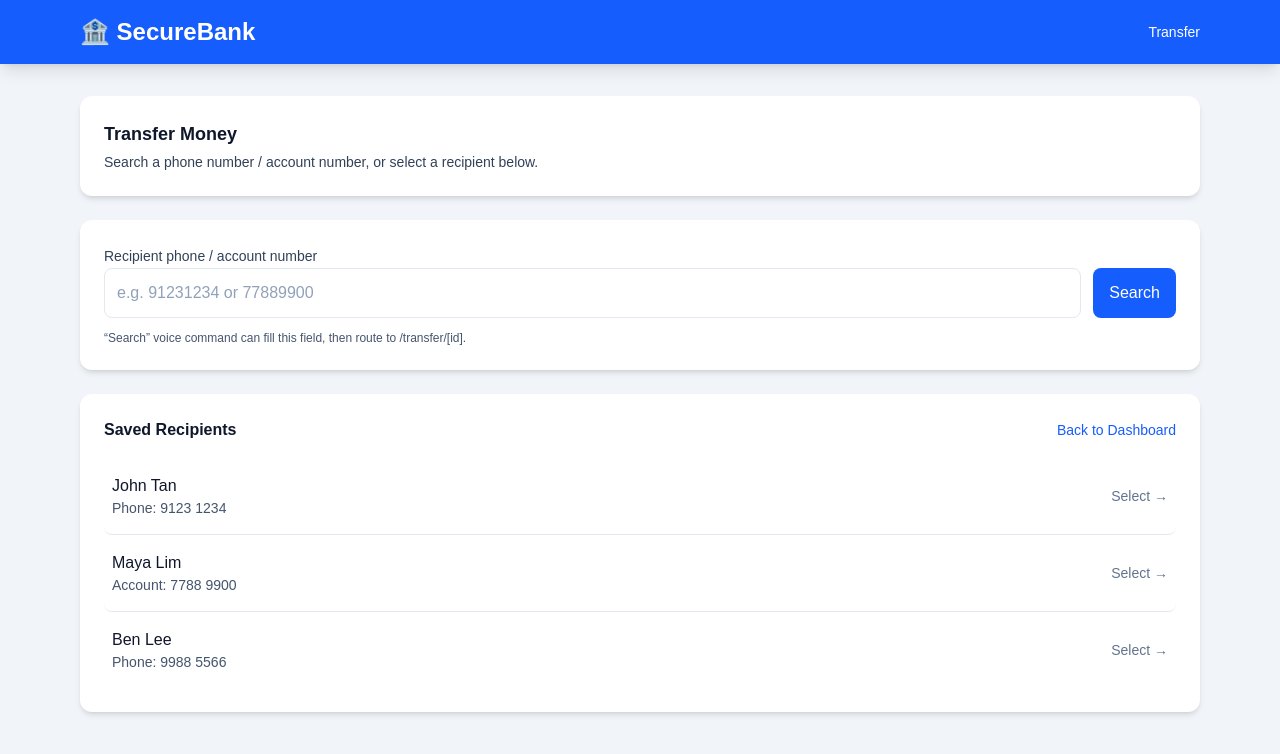
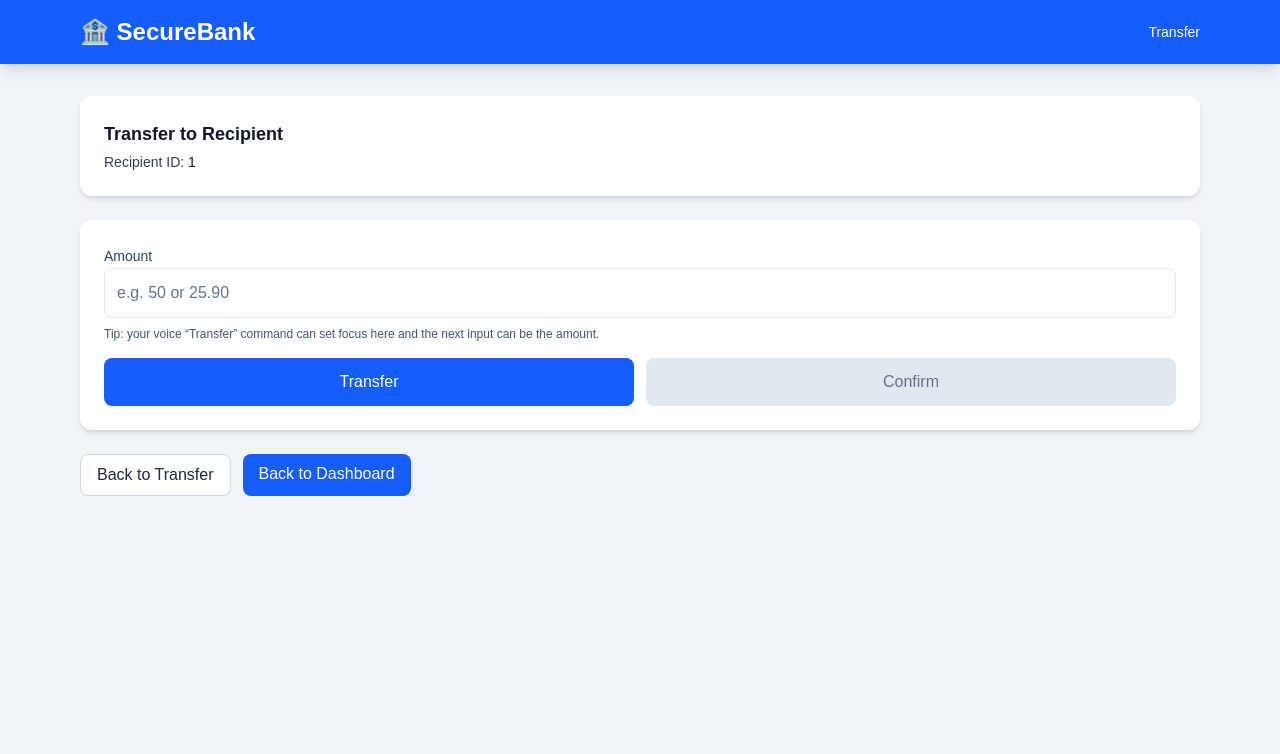
Before and after one commit to br4ndonlo0/iNTUtion, a Next.js app in the folder my-app/: page /transfer/1 in a window 1280 px wide. Shown: the top 754 px of the page. Built offline with nearby package versions, Linux system fonts and the light colour scheme.

Commit message:
Update page.tsx

```diff
--- a/my-app/app/transfer/[id]/page.tsx
+++ b/my-app/app/transfer/[id]/page.tsx
@@ -1,24 +1,62 @@
 "use client";
 
 import Link from "next/link";
-import { useRouter } from "next/navigation";
-import { useState } from "react";
+import { useParams, useRouter } from "next/navigation";
+import { useMemo, useState } from "react";
 
-const recipients = [
-  { id: "john-1234", name: "John Tan", detail: "Phone: 9123 1234" },
-  { id: "maya-7788", name: "Maya Lim", detail: "Account: 7788 9900" },
-  { id: "ben-5566", name: "Ben Lee", detail: "Phone: 9988 5566" },
-];
+export default function TransferToIdPage() {
+  const router = useRouter();
+  const params = useParams<{ id: string }>();
 
-export default function TransferPage() {
-  const router = useRouter();
-  const [query, setQuery] = useState("");
+  const recipientId = useMemo(() => {
+    const raw = params?.id ?? "";
+    return decodeURIComponent(Array.isArray(raw) ? raw[0] : raw);
+  }, [params]);
 
-  const handleSearch = (e: React.FormEvent) => {
-    e.preventDefault();
-    if (!query.trim()) return;
+  const [amount, setAmount] = useState("");
+  const [transferReady, setTransferReady] = useState(false);
+  const [confirmed, setConfirmed] = useState(false);
+  const [error, setError] = useState<string | null>(null);
 
-    router.push(`/transfer/${encodeURIComponent(query.trim())}`);
+  const parsedAmount = useMemo(() => {
+    // allow "12", "12.34"
+    const n = Number(amount);
+    return Number.isFinite(n) ? n : NaN;
+  }, [amount]);
+
+  const handleTransfer = () => {
+    setError(null);
+    setConfirmed(false);
+
+    if (!amount.trim()) {
+      setTransferReady(false);
+      setError("Please enter an amount.");
+      return;
+    }
+
+    if (!Number.isFinite(parsedAmount) || parsedAmount <= 0) {
+      setTransferReady(false);
+      setError("Amount must be a valid number greater than 0.");
+      return;
+    }
+
+    // demo: mark as ready to confirm
+    setTransferReady(true);
+  };
+
+  const handleConfirm = () => {
+    setError(null);
+
+    if (!transferReady) {
+      setError("Please press Transfer first.");
+      return;
+    }
+
+    // demo: confirm the transaction
+    setConfirmed(true);
+
+    // optional: after 1 second, go back to dashboard
+    // setTimeout(() => router.push("/dashboard"), 1000);
   };
 
   return (
@@ -32,75 +70,100 @@ export default function TransferPage() {
       </header>
 
       <main className="max-w-6xl mx-auto px-4 py-8 space-y-6">
-        {/* Intro */}
+        {/* Recipient */}
         <div className="bg-white rounded-xl shadow-md p-6">
           <h2 className="text-lg font-semibold text-slate-900 mb-1">
-            Transfer Money
+            Transfer to Recipient
           </h2>
           <p className="text-sm text-slate-700">
-            Search a phone number / account number, or select a recipient below.
+            Recipient ID:{" "}
+            <span className="font-medium text-slate-900">{recipientId}</span>
           </p>
         </div>
 
-        {/* Search */}
-        <form
-          onSubmit={handleSearch}
-          className="bg-white rounded-xl shadow-md p-6 space-y-3"
+        {/* Amount + actions */}
+        <div className="bg-white rounded-xl shadow-md p-6 space-y-4">
+          <div className="space-y-2">
+            <label className="text-sm text-slate-700">Amount</label>
+            <input
+              inputMode="decimal"
+              className="w-full rounded-lg border border-slate-200 bg-white py-3 px-3 outline-none focus:ring-2 focus:ring-blue-200 placeholder:text-slate-500"
+              placeholder="e.g. 50 or 25.90"
+              value={amount}
+              onChange={(e) => setAmount(e.target.value)}
+            />
+            <p className="text-xs text-slate-600">
+              Tip: your voice “Transfer” command can set focus here and the next
+              input can be the amount.
+            </p>
+          </div>
+
+          {/* Status */}
+          {error && (
+            <div className="rounded-lg border border-red-200 bg-red-50 px-4 py-3 text-sm text-red-700">
+              {error}
+            </div>
+          )}
+
+          {transferReady && !confirmed && (
+            <div className="rounded-lg border border-blue-200 bg-blue-50 px-4 py-3 text-sm text-blue-800">
+              Transfer prepared. Say/press <b>Confirm</b> to complete.
+            </div>
+          )}
+
+          {confirmed && (
+            <div className="rounded-lg border border-green-200 bg-green-50 px-4 py-3 text-sm text-green-800">
+              ✅ Transfer confirmed! (Demo)
+            </div>
+          )}
+
+          {/* Buttons */}
+          <div className="flex flex-col sm:flex-row gap-3">
+            <button
+              type="button"
+              onClick={handleTransfer}
+              className="flex-1 px-4 py-3 rounded-lg bg-blue-600 text-white hover:bg-blue-700 transition"
             >
-          <label className="text-sm text-slate-700">
-            Recipient phone / account number
-          </label>
+              Transfer
+            </button>
 
-          <div className="flex gap-3">
-            <input
-              className="flex-1 rounded-lg border border-slate-200 bg-white py-3 px-3 text-black outline-none focus:ring-2 focus:ring-blue-200 placeholder:text-slate-400"
-              placeholder="e.g. 91231234 or 77889900"
-              value={query}
-              onChange={(e) => setQuery(e.target.value)}
-            />
             <button
-              type="submit"
-              className="px-4 py-3 rounded-lg bg-blue-600 text-white hover:bg-blue-700 transition"
+              type="button"
+              onClick={handleConfirm}
+              className={`flex-1 px-4 py-3 rounded-lg transition ${
+                transferReady
+                  ? "bg-slate-900 text-white hover:bg-slate-800"
+                  : "bg-slate-200 text-slate-500 cursor-not-allowed"
+              }`}
+              disabled={!transferReady}
             >
-              Search
+              Confirm
             </button>
           </div>
+        </div>
 
-          <p className="text-xs text-slate-600">
-            “Search” voice command can fill this field, then route to
-            /transfer/[id].
-          </p>
-        </form>
+        {/* Navigation */}
+        <div className="flex gap-3">
+          <Link
+            href="/transfer"
+            className="px-4 py-2 rounded-lg bg-white border border-slate-300 text-slate-800 hover:bg-slate-50 transition"
+          >
+            Back to Transfer
+          </Link>
 
-        {/* Recipients */}
-        <div className="bg-white rounded-xl shadow-md p-6">
-          <div className="flex items-center justify-between mb-4">
-            <h3 className="font-semibold text-slate-900">Saved Recipients</h3>
           <Link
             href="/dashboard"
-              className="text-sm text-blue-600 hover:underline"
+            className="px-4 py-2 rounded-lg bg-blue-600 text-white hover:bg-blue-700 transition"
           >
             Back to Dashboard
           </Link>
-          </div>
-
-          <div className="divide-y divide-slate-200">
-            {recipients.map((r) => (
-              <button
-                key={r.id}
-                onClick={() => router.push(`/transfer/${r.id}`)}
-                className="w-full text-left py-4 flex items-center justify-between hover:bg-slate-50 px-2 rounded-lg transition"
-              >
-                <div>
-                  <p className="font-medium text-slate-900">{r.name}</p>
-                  <p className="text-sm text-slate-600">{r.detail}</p>
-                </div>
-                <span className="text-sm text-slate-500">Select →</span>
-              </button>
-            ))}
-          </div>
         </div>
       </main>
     </div>
   );
 }
+<style jsx>{`
+    input::placeholder {
+        color: #9ca3af; /* Tailwind's slate-500 */
+    }
+`}</style>
```
Lines whose indentation alone changed are shown as unchanged.
